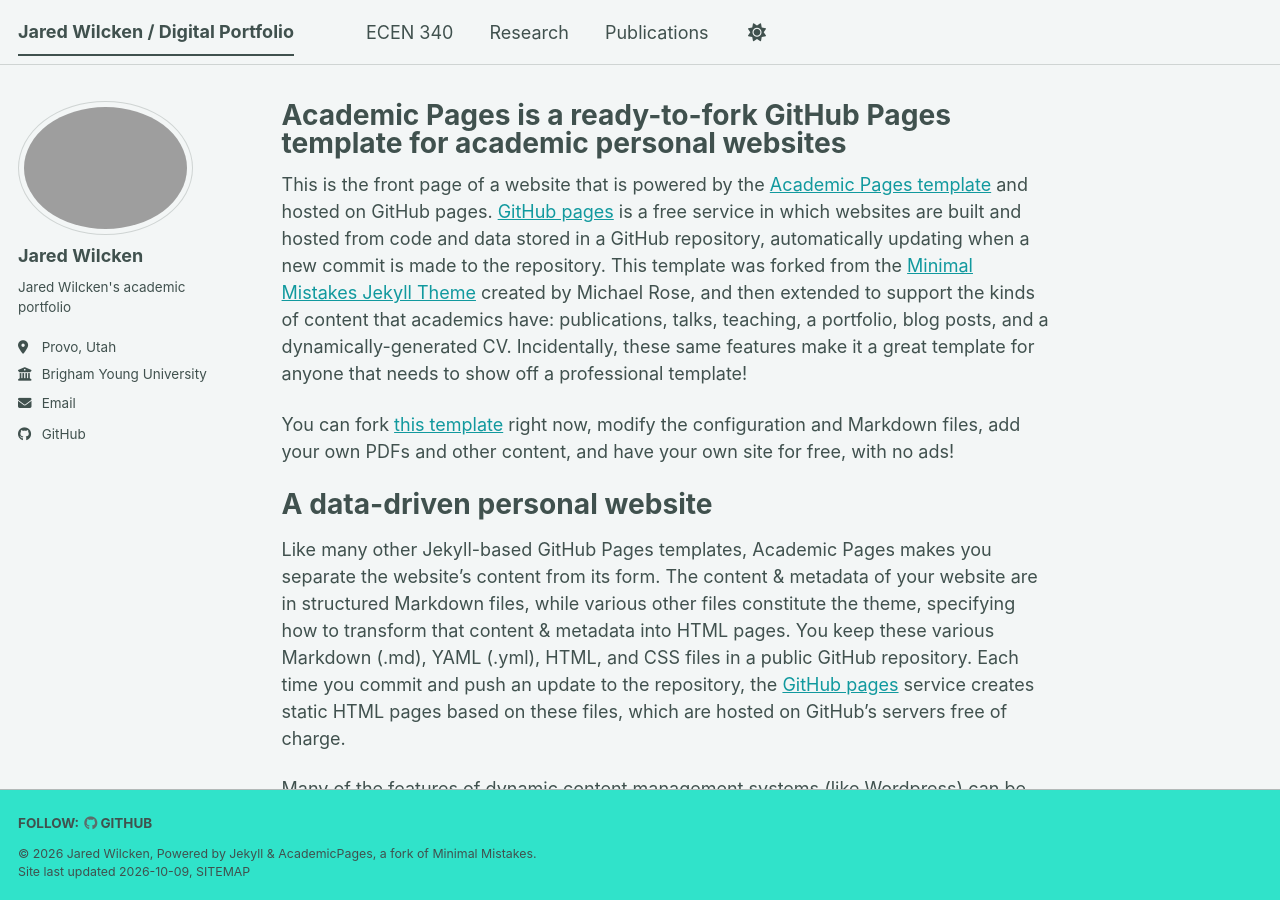
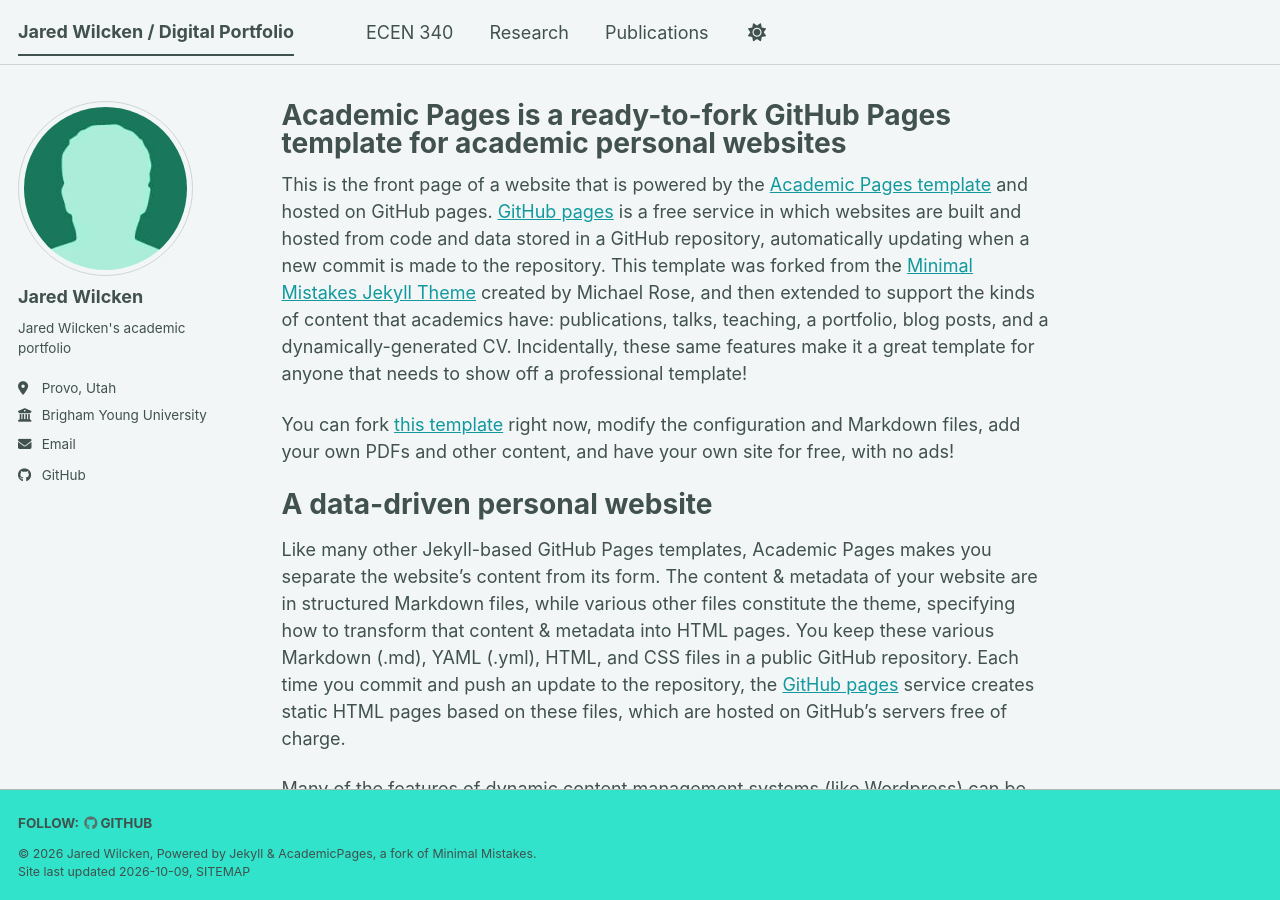
Before and after one commit to jaredwilcken2989/jaredwilcken2989.github.io, a Jekyll site: the page built from _pages/about.md, in a window 1280 px wide and 900 px high. Built offline with Jekyll 4.4.1, drawn with Linux system fonts in a browser that asks for light colours; a style sheet for code colours, icons or effects is not loaded.

Commit message:
Update _config.yml

```diff
--- a/_config.yml
+++ b/_config.yml
@@ -23,7 +23,7 @@ repository               : "academicpages/academicpages.github.io"
 #               Additional customization can be done by editing /_includes/author-profile.html
 author:
   # Biographic information
-  avatar           : "jared_headshot.jpg"
+  avatar           : "bio-photo-2.jpg"
   name             : "Jared Wilcken"
   pronouns         : # example: "she/her"
   bio              : "Jared Wilcken's academic portfolio"
```
